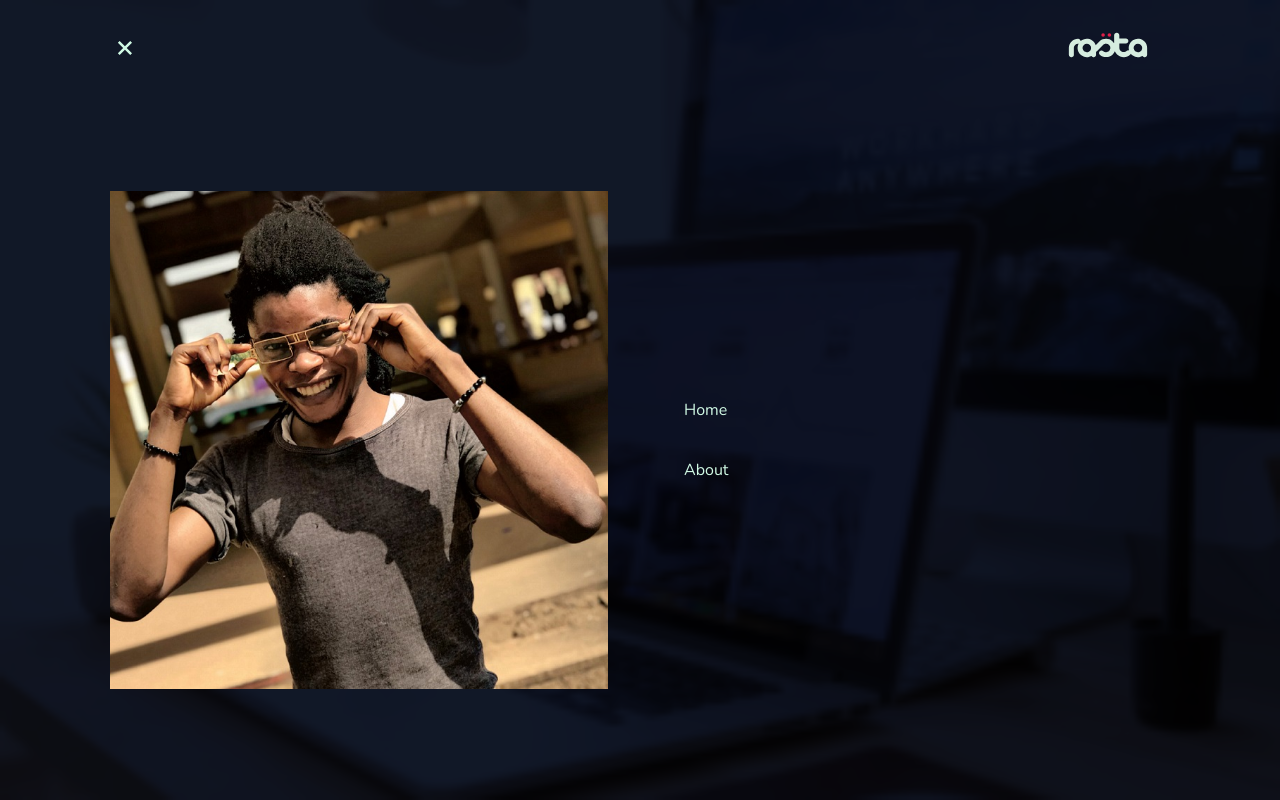
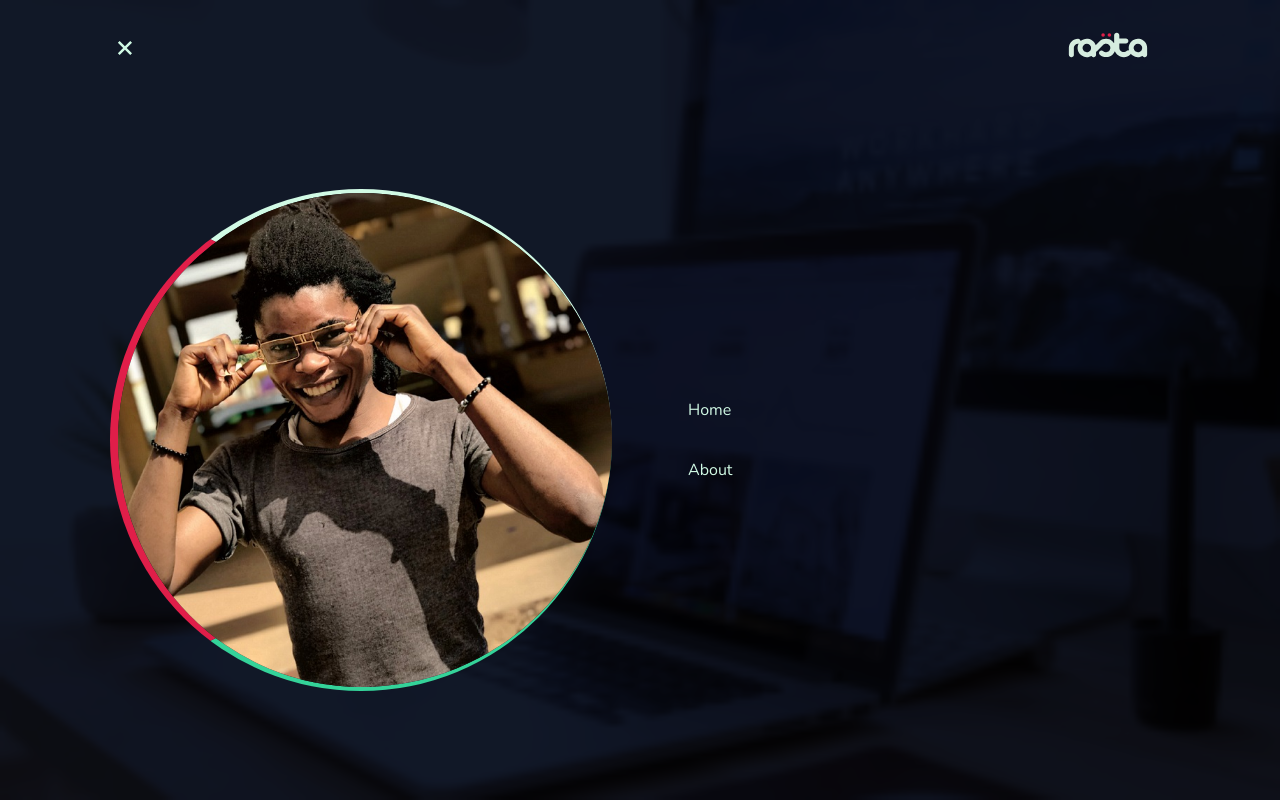
Before and after one commit to xarmzon/rasta, a Next.js app: page /about in a window 1280 px wide. Both pictures are taken after a click on the element 1158 px from the left and 48 px from the top of the page. Built offline with nearby package versions, Linux system fonts and the light colour scheme.

Commit message:
updated navbar

```diff
--- a/components/Navbar.tsx
+++ b/components/Navbar.tsx
@@ -15,7 +15,7 @@ const Navbar = ({ navOpen }: INavbar) => {
       } bg-gray-900 bg-blend-multiply bg-computer2 bg-cover bg-center transition-all duration-700`}
     >
       <div className="relative container pt-20 px-5 flex justify-center items-center gap-16 text-primary-100 h-full">
-        <div className="flex-1">
+        <div className="flex-1 border-b-4 border-l-8 border-b-primary-400 border-l-ascent rounded-full border-t-4 border-t-primary-100 overflow-hidden">
           <Image
             src={`/images/rasta_2.jpg`}
             width="100%"
```
